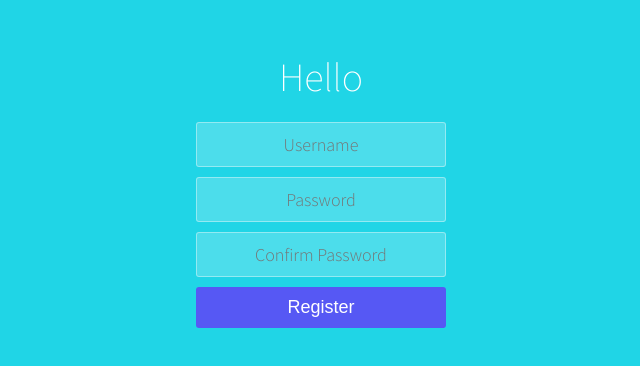
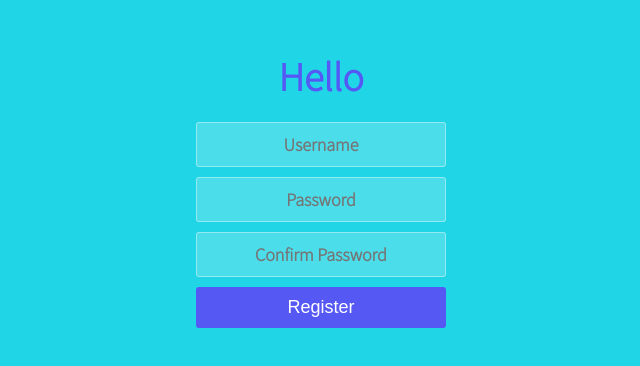
Before and after one commit to johncanero/login-flow, a React (Create React App) app: page / in a window 1280 px wide. Shown: the part 156-522 px from the top of the page, without its empty margins (319-959 px from the left). Built offline with nearby package versions, Linux system fonts and the light colour scheme.

Commit message:
Font Stylings and Head Title

```diff
--- a/public/index.html
+++ b/public/index.html
@@ -20,7 +20,7 @@
    />
 
 
-    <title>React App</title>
+    <title>Login In Flow</title>
   </head>
   <body>
     <noscript>You need to enable JavaScript to run this app.</noscript>
--- a/src/App.css
+++ b/src/App.css
@@ -7,8 +7,8 @@
 
 body {
   font-family: "Source Sans Pro", sans-serif;
-  color: white;
-  font-weight: 300;
+  color: #7c02ff97;
+  font-weight: 500;
   background: #0cd2e4ea;
   width: 100%;
   height: 100%;
@@ -23,7 +23,7 @@ body {
 
 .container h1 {
   font-size: 40px;
-  font-weight: 200;
+  font-weight: 800;
 }
 
 form {
@@ -41,8 +41,8 @@ form input {
   display: block;
   text-align: center;
   font-size: 18px;
-  color: white;
-  font-weight: 300;
+  color: rgb(0, 0, 0);
+  font-weight: 600;
 }
 
 form button {
```
